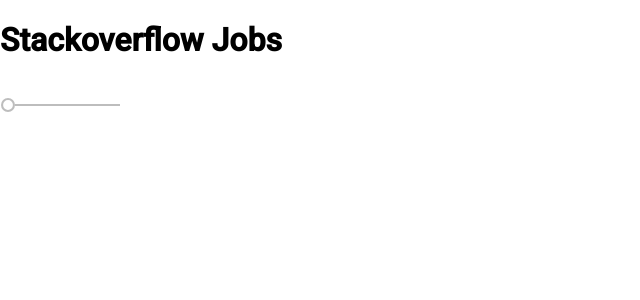
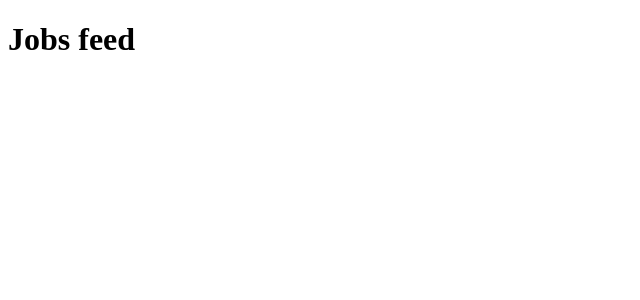
Before and after one commit to sambhaji9/rss-news-feed, an Angular app: page / in a window 1280 px wide. Shown: the top 300 px of the page, without its empty margins (0-640 px from the left). Built offline with nearby package versions, Linux system fonts and the light colour scheme.

Commit message:
Removed the angular material library, as grid layout is not available

```diff
--- a/angular.json
+++ b/angular.json
@@ -23,7 +23,6 @@
               "src/assets"
             ],
             "styles": [
-              "./node_modules/@angular/material/prebuilt-themes/deeppurple-amber.css",
               "src/styles.css"
             ],
             "scripts": [],
--- a/package.json
+++ b/package.json
@@ -12,12 +12,10 @@
   "private": true,
   "dependencies": {
     "@angular/animations": "~7.2.0",
-    "@angular/cdk": "~7.3.7",
     "@angular/common": "~7.2.0",
     "@angular/compiler": "~7.2.0",
     "@angular/core": "~7.2.0",
     "@angular/forms": "~7.2.0",
-    "@angular/material": "^7.3.7",
     "@angular/platform-browser": "~7.2.0",
     "@angular/platform-browser-dynamic": "~7.2.0",
     "@angular/router": "~7.2.0",
--- a/src/app/app.component.html
+++ b/src/app/app.component.html
@@ -1,2 +1 @@
-<h1>Stackoverflow Jobs</h1>
-<mat-slider min="1" max="100" step="1" value="1"></mat-slider>
+<h1>Jobs feed</h1>
--- a/src/app/app.module.ts
+++ b/src/app/app.module.ts
@@ -3,8 +3,6 @@
 
 import { AppRoutingModule } from './app-routing.module';
 import { AppComponent } from './app.component';
-import { BrowserAnimationsModule } from '@angular/platform-browser/animations';
-import { MatSliderModule } from '@angular/material/slider';
 
 @NgModule({
   declarations: [
@@ -12,9 +10,7 @@
   ],
   imports: [
     BrowserModule,
-    AppRoutingModule,
-    BrowserAnimationsModule,
-    MatSliderModule
+    AppRoutingModule
   ],
   providers: [],
   bootstrap: [AppComponent]
--- a/src/index.html
+++ b/src/index.html
@@ -7,8 +7,6 @@
 
   <meta name="viewport" content="width=device-width, initial-scale=1">
   <link rel="icon" type="image/x-icon" href="favicon.ico">
-  <link href="https://fonts.googleapis.com/css?family=Roboto:300,400,500" rel="stylesheet">
-  <link href="https://fonts.googleapis.com/icon?family=Material+Icons" rel="stylesheet">
 </head>
 <body>
   <app-root></app-root>
--- a/src/styles.css
+++ b/src/styles.css
@@ -1,4 +1 @@
 /* You can add global styles to this file, and also import other style files */
-
-html, body { height: 100%; }
-body { margin: 0; font-family: Roboto, "Helvetica Neue", sans-serif; }
```
